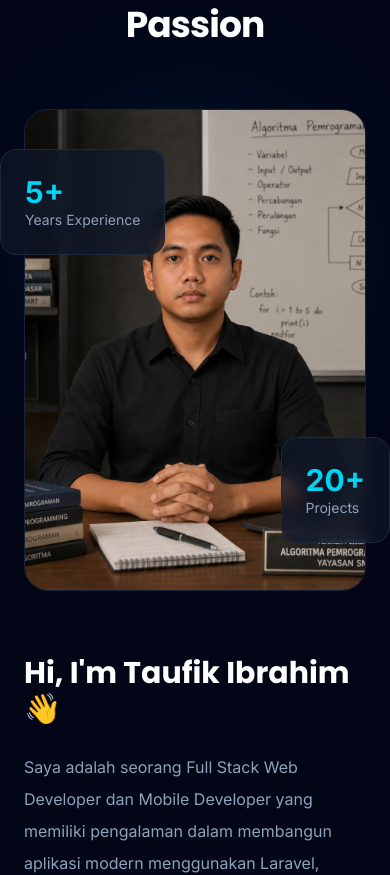
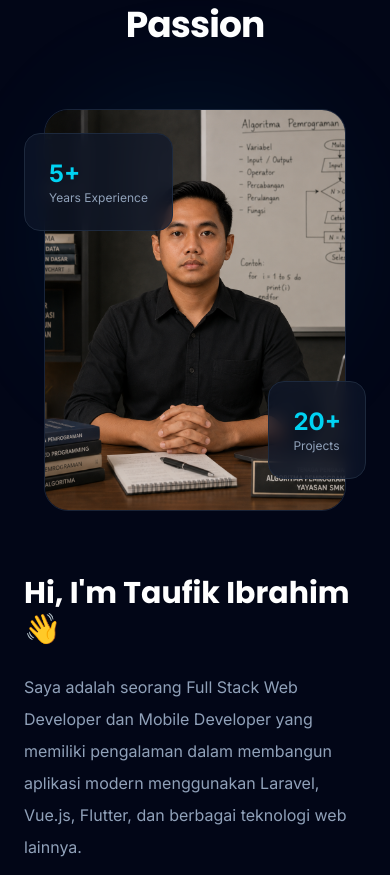
Before and after one commit to fikibrahim/personal-branding, a Vue app: page / in a window 390 px wide. Shown: the part 1520-2395 px from the top of the page. Built offline with nearby package versions, Linux system fonts and the light colour scheme.

Commit message:
fix about image responsive layout

```diff
--- a/src/components/about/AboutImage.vue
+++ b/src/components/about/AboutImage.vue
@@ -4,37 +4,36 @@ import BaseCard from "@/components/common/BaseCard.vue";
 </script>
 
 <template>
-    <div class="relative flex justify-center" data-aos="fade-right">
-
+    <div class="relative flex min-w-0 w-full justify-center px-2 sm:px-0" data-aos="fade-right">
         <!-- Glow -->
-        <div class="absolute h-72 w-72 rounded-full bg-cyan-500/10 blur-3xl"></div>
+        <div class="absolute h-64 w-64 rounded-full bg-cyan-500/10 blur-3xl sm:h-72 sm:w-72"></div>
 
         <!-- Photo -->
         <div class="relative overflow-hidden rounded-3xl border border-slate-700/50">
-            <img :src="profileImage" alt="Taufik Ibrahim" class="h-[480px] w-[360px] object-cover" />
+            <img :src="profileImage" alt="Taufik Ibrahim"
+                class="h-[400px] w-[300px] object-cover sm:h-[440px] sm:w-[330px] lg:h-[480px] lg:w-[360px]" />
         </div>
 
         <!-- Experience Card -->
-        <BaseCard class="absolute -left-6 top-10">
-            <p class="text-3xl font-bold text-cyan-400">
+        <BaseCard class="absolute left-0 top-6 sm:-left-4 sm:top-10 lg:-left-6">
+            <p class="text-2xl font-bold text-cyan-400 sm:text-3xl">
                 5+
             </p>
 
-            <p class="text-sm text-slate-400">
+            <p class="text-xs text-slate-400 sm:text-sm">
                 Years Experience
             </p>
         </BaseCard>
 
         <!-- Projects Card -->
-        <BaseCard class="absolute -right-6 bottom-12">
-            <p class="text-3xl font-bold text-cyan-400">
+        <BaseCard class="absolute right-0 bottom-8 sm:-right-4 sm:bottom-10 lg:-right-6 lg:bottom-12">
+            <p class="text-2xl font-bold text-cyan-400 sm:text-3xl">
                 20+
             </p>
 
-            <p class="text-sm text-slate-400">
+            <p class="text-xs text-slate-400 sm:text-sm">
                 Projects
             </p>
         </BaseCard>
-
     </div>
 </template>
--- a/src/components/about/AboutSection.vue
+++ b/src/components/about/AboutSection.vue
@@ -17,9 +17,9 @@ import AboutContent from "./AboutContent.vue";
 
             <div class="mt-16 grid grid-cols-1 items-center gap-16 lg:grid-cols-2">
 
-                <AboutImage />
+                <AboutImage class="min-w-0"  />
 
-                <AboutContent />
+                <AboutContent class="min-w-0"  />
             </div>
 
             <AboutHighlights />
```
